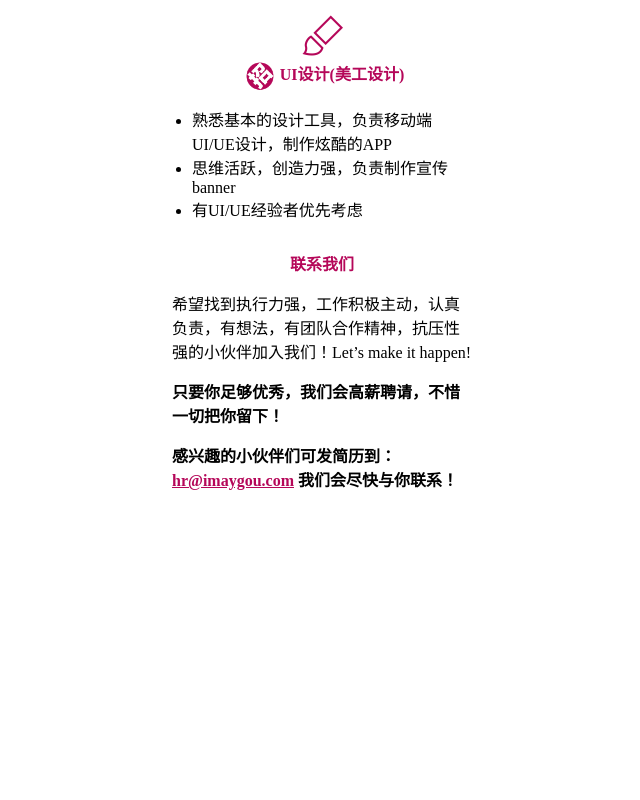
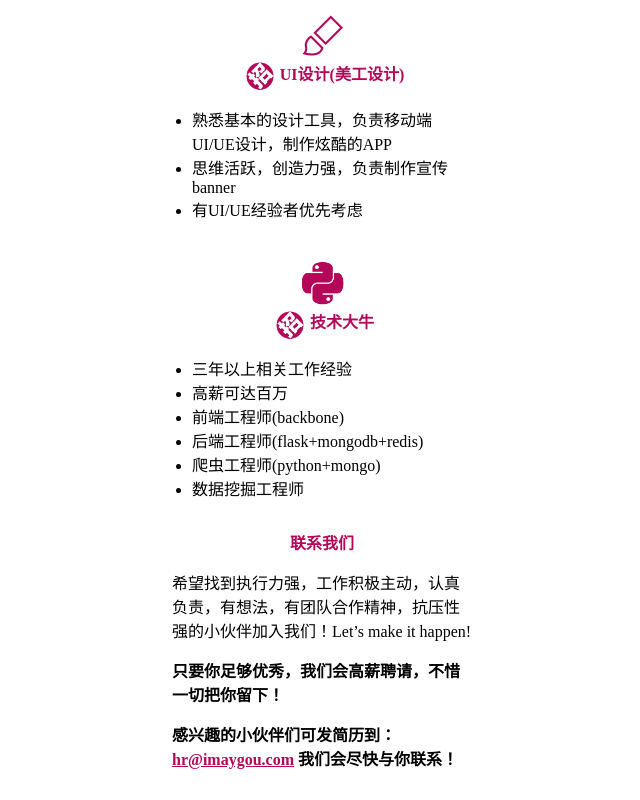
Before and after one commit to Aquietzero/imaygou-recruit-page, a plain HTML site: page index.html in a window 1280 px wide. Shown: the part 1640-2440 px from the top of the page, without its empty margins (318-958 px from the left). Before the commit the page ends 2161 px from the top, so only its background shows below. Drawn offline with Linux system fonts and the light colour scheme.

Commit message:
add: coding section.

```diff
--- a/index.html
+++ b/index.html
@@ -92,6 +92,21 @@
     </div>
 
     <div class="section">
+      <div class="section-logo">
+        <img src="images/coding.png" alt="" class="logo" />
+      </div>
+      <p class="title"><img src="images/recruit.png" class="recruit" />技术大牛</p>
+      <ul>
+        <li>三年以上相关工作经验</li>
+        <li>高薪可达百万</li>
+        <li>前端工程师(backbone)</li>
+        <li>后端工程师(flask+mongodb+redis)</li>
+        <li>爬虫工程师(python+mongo)</li>
+        <li>数据挖掘工程师</li>
+      </ul>
+    </div>
+
+    <div class="section">
       <p class="title">联系我们</p>
       <p>希望找到执行力强，工作积极主动，认真负责，有想法，有团队合作精神，抗压性强的小伙伴加入我们！Let’s make it happen!</p>
       <p><strong>只要你足够优秀，我们会高薪聘请，不惜一切把你留下！</strong></p>
```
Also changed, not shown: images/coding.png (added).
